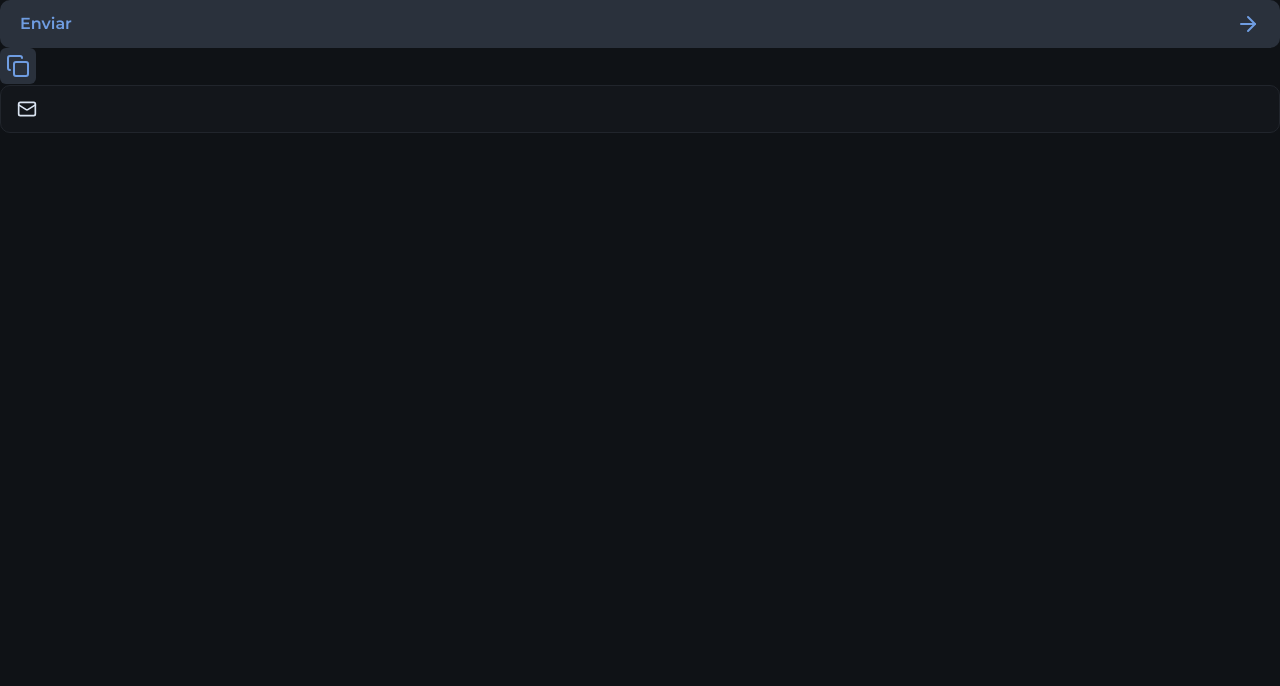
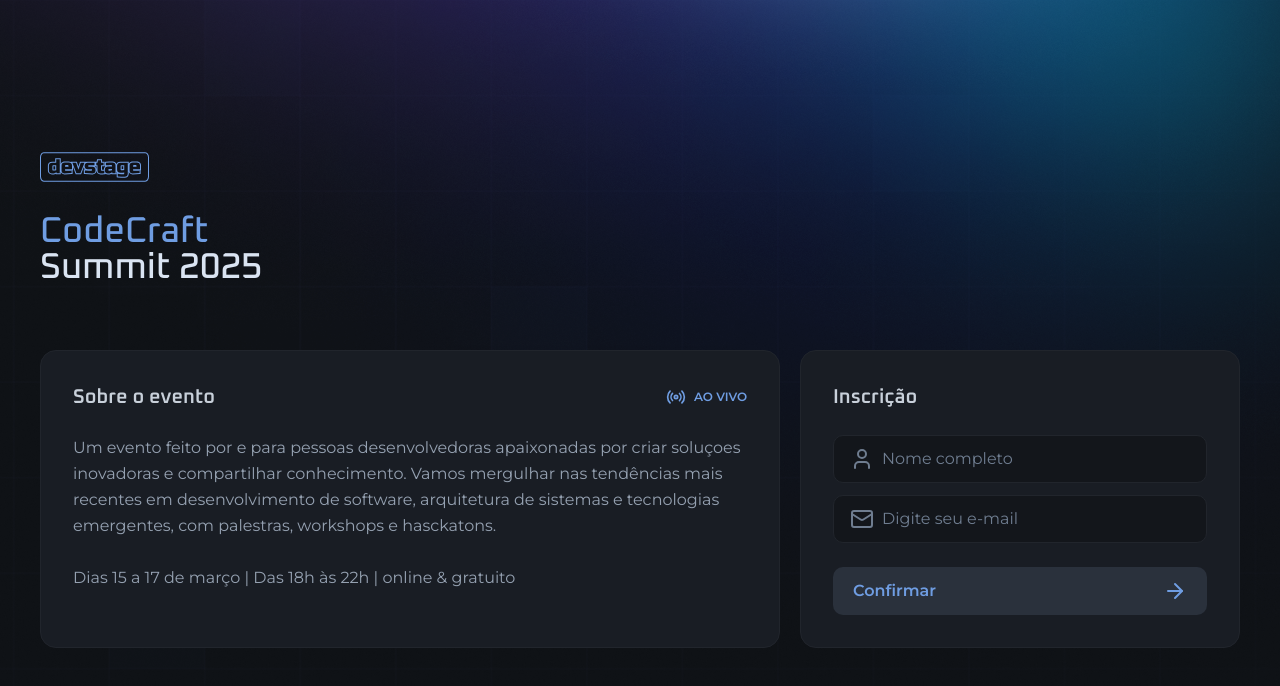
Before and after one commit to TiagoCoder2022/connect-web, a Next.js app: page / in a window 1280 px wide. Shown: the top 686 px of the page. Built offline with nearby package versions, Linux system fonts and the light colour scheme.

Commit message:
feat: add home page

```diff
--- a/src/app/layout.tsx
+++ b/src/app/layout.tsx
@@ -25,7 +25,9 @@
 }>) {
   return (
     <html lang="en" className={`${oxanium.variable} ${montserrat.variable}`}>
-      <body className="bg-gray-900 text-gray-100 antialiased">{children}</body>
+      <body className="bg-gray-900 text-gray-100 antialiased bg-[url(/background.png)] bg-no-repeat bg-top md:bg-right-top">
+        {children}
+      </body>
     </html>
-  );
+  )
 }
--- a/src/app/page.tsx
+++ b/src/app/page.tsx
@@ -1,29 +1,72 @@
-import Button from "@/components/button";
-import IconButton from "@/components/icon-button";
-import { InputField, InputIcon, InputRoot } from "@/components/Input";
-import { ArrowRight, Copy, Mail } from "lucide-react"
+import { InputField, InputIcon, InputRoot } from '@/components/Input'
+import Button from '@/components/button'
+import { ArrowRight, Mail, Radio, User } from 'lucide-react'
+import Image from 'next/image'
+import logo from '../assets/logo.svg'
 
 export default function Home() {
   return (
-    <main>
-      <Button>
-        Enviar
-        <ArrowRight />
-      </Button>
+    <main className="max-w-[1240px] mx-auto px-5 py-8 md:py-0">
+      <div className="min-h-dvh flex justify-center gap-16 flex-col">
+        <div className="flex flex-col gap-8 items-center md:items-start">
+          <Image src={logo} alt="devstage" width={108.5} height={30} />
 
-      <IconButton>
-        <Copy />
-      </IconButton>
+          <h1 className="text-4xl text-center leading-none font-heading font-medium flex flex-col md:text-left">
+            <span className="text-blue">CodeCraft</span>
+            Summit 2025
+          </h1>
+        </div>
 
-      <div>
-        <InputRoot>
-          <InputIcon>
-            <Mail className="size-5" />
-          </InputIcon>
+        <div className="flex gap-5 items-stretch flex-col md:flex-row">
+          <div className="flex-1 bg-gray-700 border border-gray-600 rounded-2xl p-8 space-y-6">
+            <div className="flex items-center justify-between">
+              <h2 className="font-heading font-semibold text-gray-200 text-xl">
+                Sobre o evento
+              </h2>
+              <span className="text-blue font-semibold text-xs flex items-center gap-2">
+                <Radio className="size-5" />
+                AO VIVO
+              </span>
+            </div>
+            <p className="text-gray-300 leading-relaxed text-sm md:text-base">
+              Um evento feito por e para pessoas desenvolvedoras apaixonadas por
+              criar soluçoes inovadoras e compartilhar conhecimento. Vamos
+              mergulhar nas tendências mais recentes em desenvolvimento de
+              software, arquitetura de sistemas e tecnologias emergentes, com
+              palestras, workshops e hasckatons.
+              <br />
+              <br />
+              Dias 15 a 17 de março | Das 18h às 22h | online & gratuito
+            </p>
+          </div>
+          <form className="bg-gray-700 border border-gray-600 rounded-2xl p-8 space-y-6 w-full md:max-w-[440px]">
+            <h2 className="font-heading font-semibold text-gray-200 text-xl">
+              Inscrição
+            </h2>
 
-          <InputField />
-        </InputRoot>
+            <div className="space-y-3">
+              <InputRoot>
+                <InputIcon>
+                  <User />
+                </InputIcon>
+                <InputField type="text" placeholder="Nome completo" />
+              </InputRoot>
+
+              <InputRoot>
+                <InputIcon>
+                  <Mail />
+                </InputIcon>
+                <InputField type="email" placeholder="Digite seu e-mail" />
+              </InputRoot>
+            </div>
+
+            <Button type="submit">
+              Confirmar
+              <ArrowRight />
+            </Button>
+          </form>
+        </div>
       </div>
     </main>
-  );
+  )
 }
```
Also changed, not shown: public/Background.png (added), src/assets/logo.svg (added).
